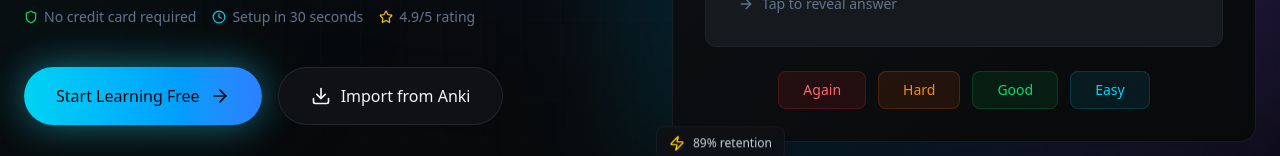
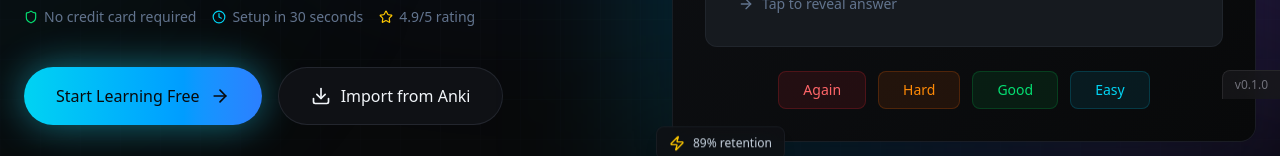
Before and after one commit to rmadrazo97/studek-app, a Next.js app in the folder app/: page / in a window 1280 px wide. Shown: the part 701-857 px from the top of the page. Built offline with nearby package versions, Linux system fonts and the light colour scheme.

Commit message:
Add version footer to display deployed app version
- Create VersionFooter component that shows version in bottom-right corner
- Expose APP_VERSION env variable from package.json via next.config.ts
- Add VersionFooter to root layout for visibility on all pages

```diff
--- a/app/next.config.ts
+++ b/app/next.config.ts
@@ -1,4 +1,5 @@
 import type { NextConfig } from "next";
+import packageJson from "./package.json";
 
 const nextConfig: NextConfig = {
   output: "standalone",
@@ -6,6 +7,9 @@ const nextConfig: NextConfig = {
     // TODO: Fix type errors and remove this
     ignoreBuildErrors: true,
   },
+  env: {
+    APP_VERSION: packageJson.version,
+  },
 };
 
 export default nextConfig;
--- a/app/src/app/layout.tsx
+++ b/app/src/app/layout.tsx
@@ -1,6 +1,7 @@
 import type { Metadata } from "next";
 import { Geist, Geist_Mono } from "next/font/google";
 import "./globals.css";
+import { VersionFooter } from "@/components/ui/VersionFooter";
 
 const geistSans = Geist({
   variable: "--font-geist-sans",
@@ -61,6 +62,7 @@ export default function RootLayout({
         className={`${geistSans.variable} ${geistMono.variable} antialiased`}
       >
         {children}
+        <VersionFooter />
       </body>
     </html>
   );
--- /dev/null
+++ b/app/src/components/ui/VersionFooter.tsx
@@ -0,0 +1,11 @@
+"use client";
+
+export function VersionFooter() {
+  const version = process.env.APP_VERSION || "dev";
+
+  return (
+    <div className="fixed bottom-0 right-0 z-50 px-3 py-1.5 text-xs text-zinc-500 bg-zinc-900/80 backdrop-blur-sm border-t border-l border-zinc-800 rounded-tl-lg">
+      v{version}
+    </div>
+  );
+}
```
